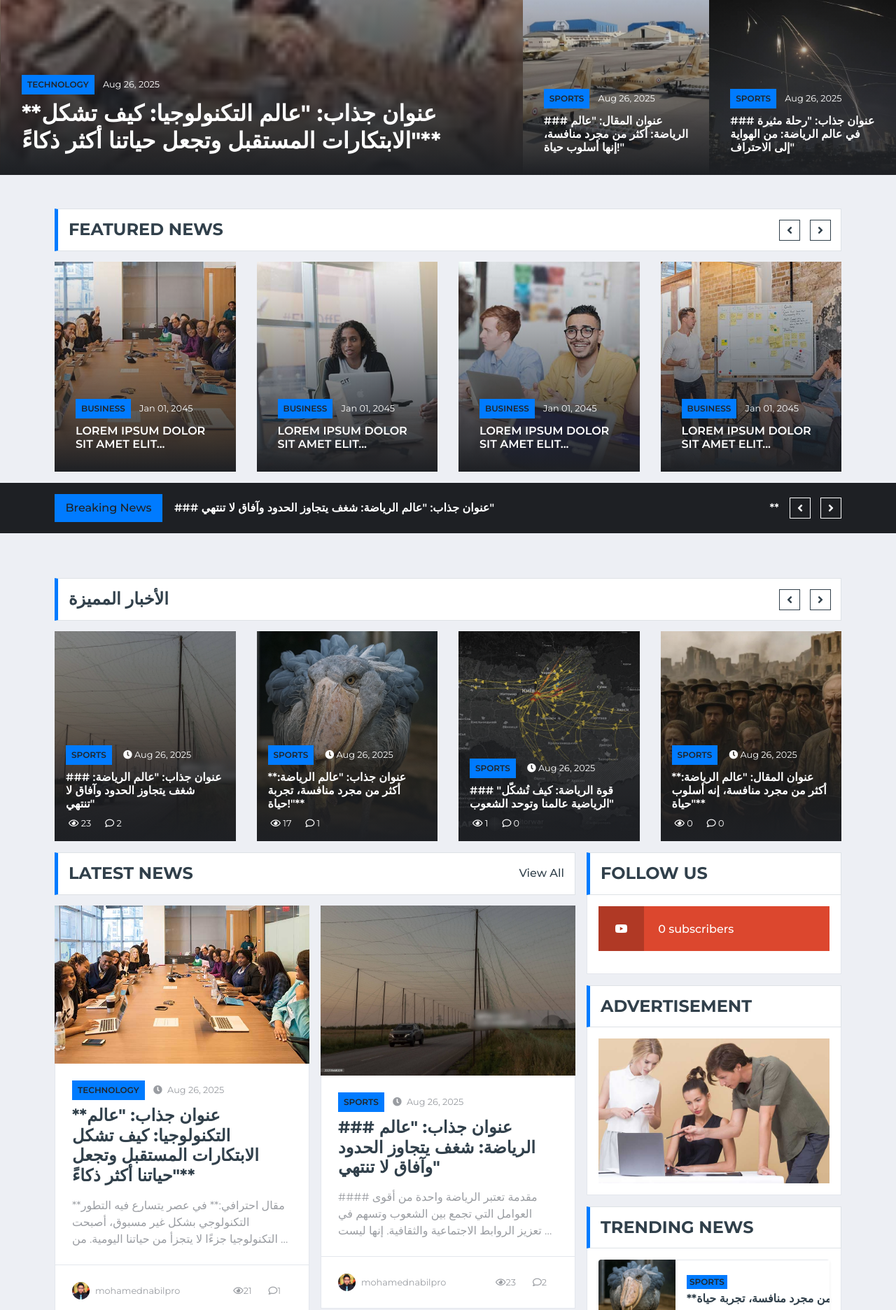
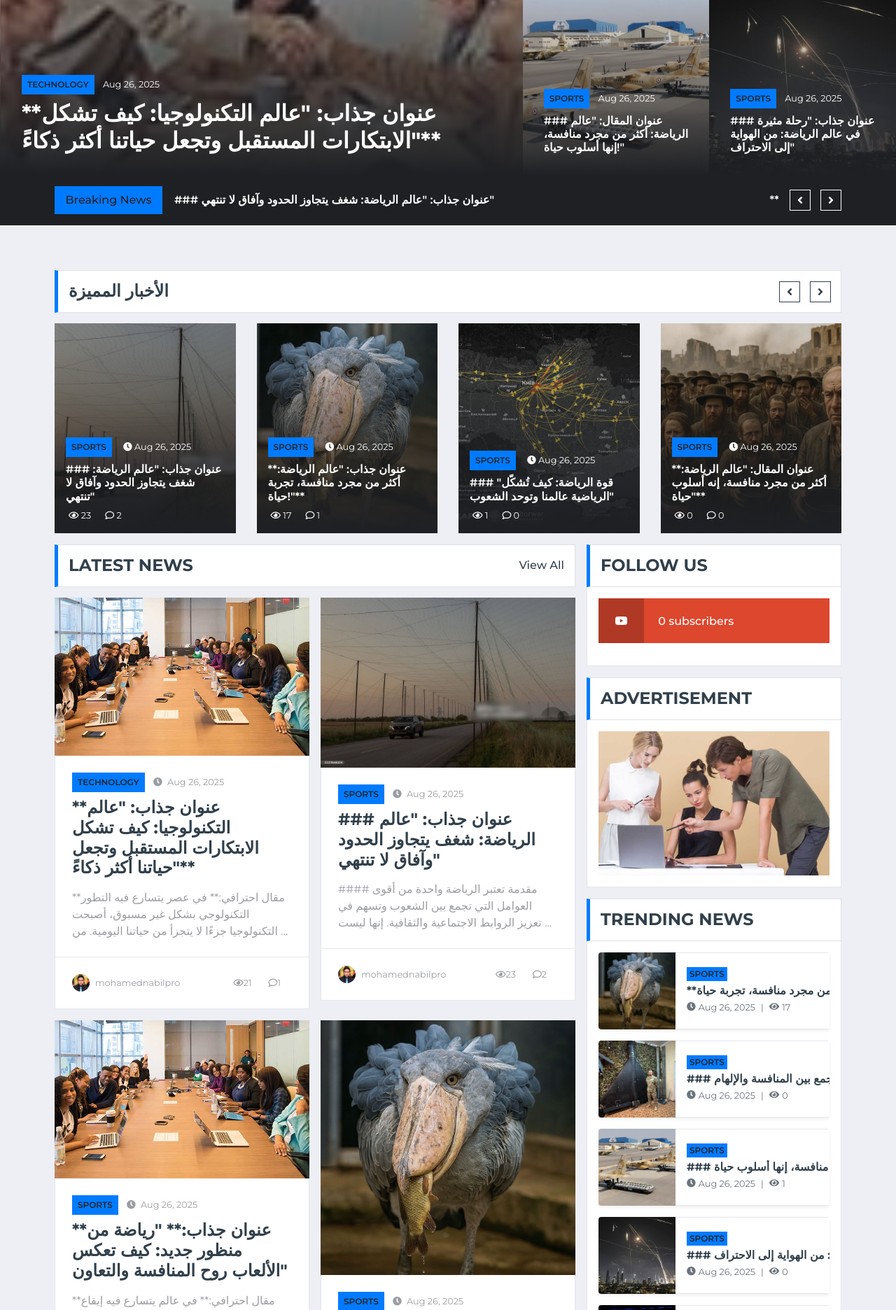
Before and after one commit to mohamedN2018/wordpulsenews, a Django app: page /en/ in a window 1280 px wide. Shown: the part 471-2343 px from the top of the page at 70% size. Run offline with Django 5.2, Linux system fonts and the light colour scheme; data comes from the database, SQL or seed files in the repository; data that the repository does not hold is empty; some libraries are stand-ins or nearby versions.

Commit message:
done fix home and remove section

```diff
--- a/main_core/templates/home.html
+++ b/main_core/templates/home.html
@@ -337,81 +337,6 @@
     </div>
     <!-- Main News Slider End -->
 
-
-
-
-
-
-    <!-- Featured News Slider Start -->
-    <div class="container-fluid pt-5 mb-3">
-        <div class="container">
-            <div class="section-title">
-                <h4 class="m-0 text-uppercase font-weight-bold">Featured News</h4>
-            </div>
-            <div class="owl-carousel news-carousel carousel-item-4 position-relative">
-                <div class="position-relative overflow-hidden" style="height: 300px;">
-                    <img class="img-fluid h-100" src="img/news-700x435-1.jpg" style="object-fit: cover;">
-                    <div class="overlay">
-                        <div class="mb-2">
-                            <a class="badge badge-primary text-uppercase font-weight-semi-bold p-2 mr-2"
-                                href="">Business</a>
-                            <a class="text-white" href=""><small>Jan 01, 2045</small></a>
-                        </div>
-                        <a class="h6 m-0 text-white text-uppercase font-weight-semi-bold" href="">Lorem ipsum dolor sit amet elit...</a>
-                    </div>
-                </div>
-                <div class="position-relative overflow-hidden" style="height: 300px;">
-                    <img class="img-fluid h-100" src="img/news-700x435-2.jpg" style="object-fit: cover;">
-                    <div class="overlay">
-                        <div class="mb-2">
-                            <a class="badge badge-primary text-uppercase font-weight-semi-bold p-2 mr-2"
-                                href="">Business</a>
-                            <a class="text-white" href=""><small>Jan 01, 2045</small></a>
-                        </div>
-                        <a class="h6 m-0 text-white text-uppercase font-weight-semi-bold" href="">Lorem ipsum dolor sit amet elit...</a>
-                    </div>
-                </div>
-                <div class="position-relative overflow-hidden" style="height: 300px;">
-                    <img class="img-fluid h-100" src="img/news-700x435-3.jpg" style="object-fit: cover;">
-                    <div class="overlay">
-                        <div class="mb-2">
-                            <a class="badge badge-primary text-uppercase font-weight-semi-bold p-2 mr-2"
-                                href="">Business</a>
-                            <a class="text-white" href=""><small>Jan 01, 2045</small></a>
-                        </div>
-                        <a class="h6 m-0 text-white text-uppercase font-weight-semi-bold" href="">Lorem ipsum dolor sit amet elit...</a>
-                    </div>
-                </div>
-                <div class="position-relative overflow-hidden" style="height: 300px;">
-                    <img class="img-fluid h-100" src="img/news-700x435-4.jpg" style="object-fit: cover;">
-                    <div class="overlay">
-                        <div class="mb-2">
-                            <a class="badge badge-primary text-uppercase font-weight-semi-bold p-2 mr-2"
-                                href="">Business</a>
-                            <a class="text-white" href=""><small>Jan 01, 2045</small></a>
-                        </div>
-                        <a class="h6 m-0 text-white text-uppercase font-weight-semi-bold" href="">Lorem ipsum dolor sit amet elit...</a>
-                    </div>
-                </div>
-                <div class="position-relative overflow-hidden" style="height: 300px;">
-                    <img class="img-fluid h-100" src="img/news-700x435-5.jpg" style="object-fit: cover;">
-                    <div class="overlay">
-                        <div class="mb-2">
-                            <a class="badge badge-primary text-uppercase font-weight-semi-bold p-2 mr-2"
-                                href="">Business</a>
-                            <a class="text-white" href=""><small>Jan 01, 2045</small></a>
-                        </div>
-                        <a class="h6 m-0 text-white text-uppercase font-weight-semi-bold" href="">Lorem ipsum dolor sit amet elit...</a>
-                    </div>
-                </div>
-            </div>
-        </div>
-    </div>
-    <!-- Featured News Slider End -->
-
-
-
-
     <!-- Breaking News Start -->
     <div class="container-fluid bg-dark py-3 mb-3">
         <div class="container">
```
